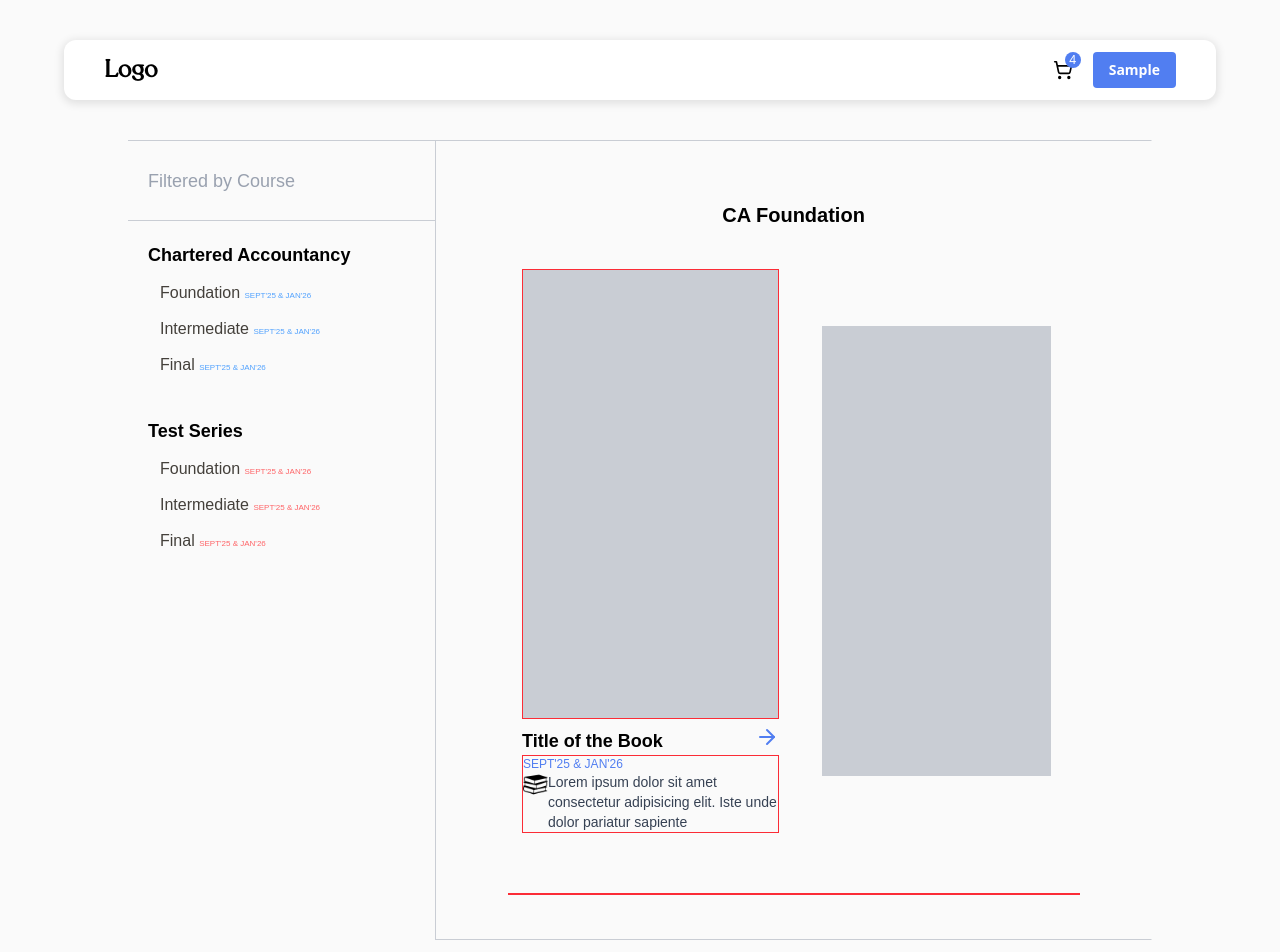
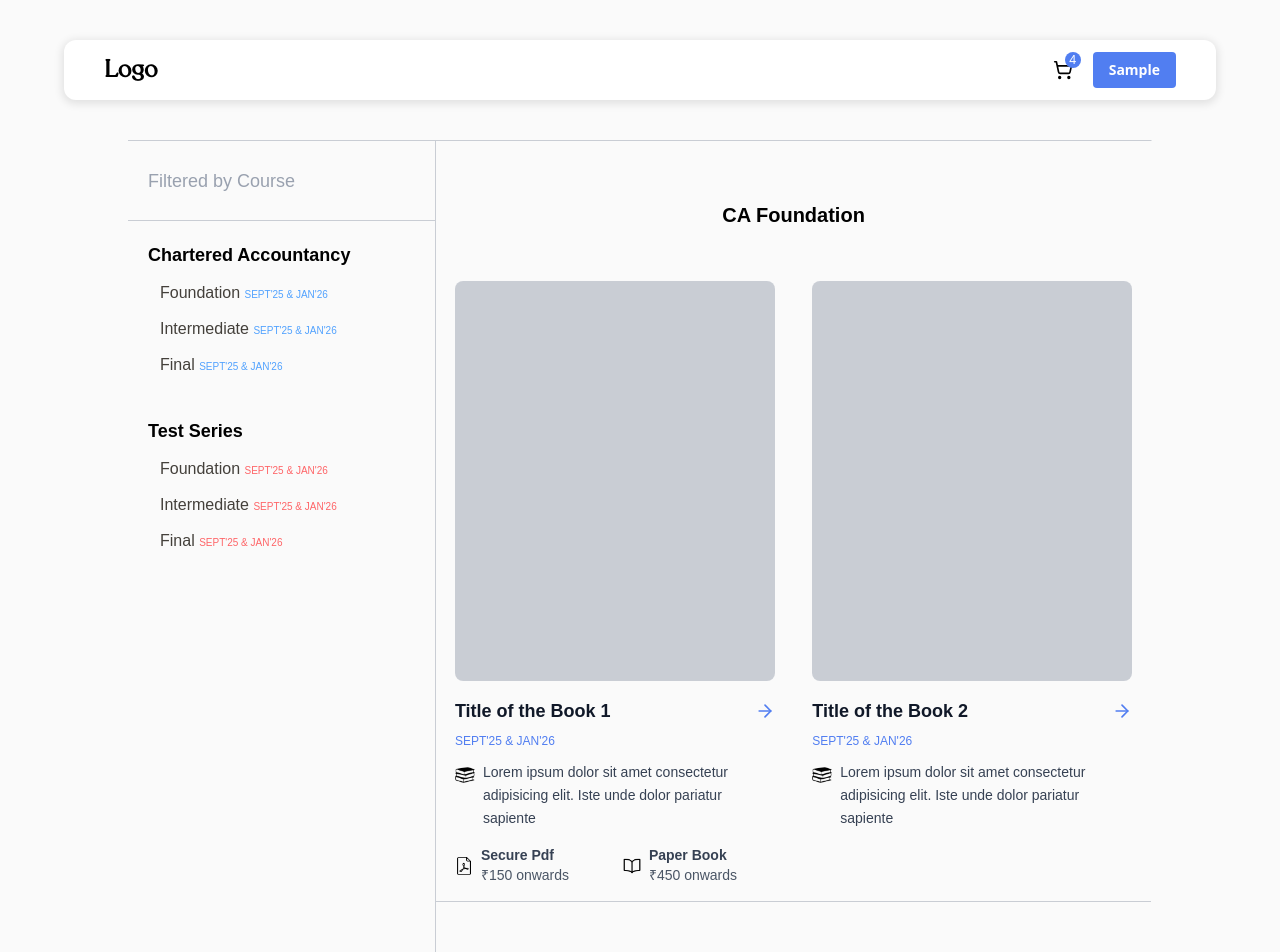
Before and after one commit to zipsar-dev/focus-shop, a React (Vite) app: page / in a window 1280 px wide. Shown: the top 952 px of the page. Built offline with nearby package versions, Linux system fonts and the light colour scheme; the HTML template or start-up script is replaced by a standard one.

Commit message:
feat: shop study material page is fixed

```diff
--- a/src/Components/Shop_Components/Hero/Hero.jsx
+++ b/src/Components/Shop_Components/Hero/Hero.jsx
@@ -2,71 +2,105 @@ import React from "react";
 import Metrials_Cards from "../Metrials_Cards/Metrials_Cards";
 
 const Hero = () => {
-    const data = {
-        "title":"Title of the Book",
-        "Description": "Lorem ipsum dolor sit amet consectetur adipisicing elit. Iste unde dolor pariatur sapiente",
-        "date":"SEPT'25 & JAN'26",
-        "pdf":150,
-        "book":450
-    }
+  const data_1 = {
+    title: "Title of the Book 1",
+    Description:
+      "Lorem ipsum dolor sit amet consectetur adipisicing elit. Iste unde dolor pariatur sapiente",
+    date: "SEPT'25 & JAN'26",
+    pdf: 150,
+    book: 450,
+  };
+
+  const data_2 = {
+    title: "Title of the Book 2",
+    Description:
+      "Lorem ipsum dolor sit amet consectetur adipisicing elit. Iste unde dolor pariatur sapiente",
+    date: "SEPT'25 & JAN'26",
+  };
+
+  const courseData = [
+    { name: "Foundation", date: "SEPT'25 & JAN'26" },
+    { name: "Intermediate", date: "SEPT'25 & JAN'26" },
+    { name: "Final", date: "SEPT'25 & JAN'26" },
+  ];
+
+  const sections = [
+    { title: "CA Foundation", data: [data_1, data_2] },
+    { title: "CA Inter", data: [data_1, data_2] },
+    { title: "CA Final", data: [data_1, data_2] },
+  ];
+
   return (
-    <div className="w-[80%] mx-auto h-screen flex-center mt-20">
-      <div className="w-[30%] border-t border-gray-400/50 h-full">
-        <h1 className="w-full h-[80px] border-b border-gray-400/50 flex-center justify-start text-gray-400 font-body text-lg px-5">
+    <div className="w-[95%] sm:w-[90%] lg:w-[80%] mx-auto min-h-screen flex flex-col lg:flex-row mt-20">
+      {/* Left Sidebar - Hidden on screens below 600px */}
+      <div className="hidden min-[600px]:block w-full lg:w-[30%] border-t border-gray-400/50 h-fit lg:h-full">
+        <h1 className="w-full h-[60px] sm:h-[80px] border-b border-gray-400/50 flex items-center justify-start text-gray-400 font-body text-base sm:text-lg px-3 sm:px-5">
           Filtered by Course
         </h1>
-
-        <div className="mt-5 font-body px-5">
-          <h1 className="font-bold text-lg">Chartered Accountancy</h1>
-          <ul className="px-3">
-            <li className="text-base mt-3 text-stone-700">
-              Foundation{" "}
-              <span className="text-[8px] text-blue-400">SEPT'25 & JAN'26</span>
+        <div className="flex justify-around items-center pb-5 lg:block">
+          {/* Chartered Accountancy Section */}
+          <div className="mt-5 font-body px-3 sm:px-5">
+            <h1 className="font-bold text-base sm:text-lg">
+              Chartered Accountancy
+            </h1>
+            <ul className="px-2 sm:px-3">
+              {courseData.map((course, index) => (
+                <li
+                  key={index}
+                  className="text-sm sm:text-base mt-3 text-stone-700 cursor-pointer hover:text-blue-600 transition-colors"
+                >
+                  {course.name}{" "}
+                  <span className="text-[8px] sm:text-[10px] text-blue-400">
+                    {course.date}
+                  </span>
                 </li>
-            <li className="text-base mt-3 text-stone-700">
-              Intermediate{" "}
-              <span className="text-[8px] text-blue-400">SEPT'25 & JAN'26</span>
-            </li>
-            <li className="text-base mt-3 text-stone-700">
-              Final{" "}
-              <span className="text-[8px] text-blue-400">SEPT'25 & JAN'26</span>
-            </li>
+              ))}
             </ul>
           </div>
 
-        <div className="mt-10 font-body px-5">
-          <h1 className="font-bold text-lg">Test Series</h1>
-          <ul className="px-3">
-            <li className="text-base mt-3 text-stone-700">
-              Foundation{" "}
-              <span className="text-[8px] text-red-400">SEPT'25 & JAN'26</span>
+          {/* Test Series Section */}
+          <div className="mt-8 sm:mt-10 font-body px-3 sm:px-5">
+            <h1 className="font-bold text-base sm:text-lg">Test Series</h1>
+            <ul className="px-2 sm:px-3">
+              {courseData.map((course, index) => (
+                <li
+                  key={index}
+                  className="text-sm sm:text-base mt-3 text-stone-700 cursor-pointer hover:text-red-600 transition-colors"
+                >
+                  {course.name}{" "}
+                  <span className="text-[8px] sm:text-[10px] text-red-400">
+                    {course.date}
+                  </span>
                 </li>
-            <li className="text-base mt-3 text-stone-700">
-              Intermediate{" "}
-              <span className="text-[8px] text-red-400">SEPT'25 & JAN'26</span>
-            </li>
-            <li className="text-base mt-3 text-stone-700">
-              Final{" "}
-              <span className="text-[8px] text-red-400">SEPT'25 & JAN'26</span>
-            </li>
+              ))}
             </ul>
           </div>
         </div>
-      <div className="w-[70%] border border-gray-400/50 border-r-transparent h-full font-body">
-        <div className="w-full mt-15 col-center">
-          <h1 className="text-xl font-semibold">CA Foundation</h1>
-          <div className="w-[80%] mx-auto flex-center mt-10">
-            <div className="w-1/2 col-center">
-              <Metrials_Cards data={data}/>
       </div>
-            <div className="w-1/2 flex-center">
-              <div className="w-[80%] h-[450px] bg-gray-400/50"></div>
+
+      {/* Right Content Area - Full width on mobile */}
+      <div className="w-full lg:w-[70%] border-gray-400/50 border-t lg:border lg:border-r-transparent h-fit lg:h-full font-body">
+        {sections.map((section, sectionIndex) => (
+          <div
+            key={sectionIndex}
+            className="w-full mt-6 sm:mt-8 lg:mt-15 flex flex-col items-center"
+          >
+            <h1 className="text-lg sm:text-xl font-semibold mb-6 sm:mb-8">
+              {section.title}
+            </h1>
+
+            {/* Materials Cards Container */}
+            <div className="w-full max-w-6xl px-2 sm:px-4 pb-4 border-b border-gray-400/50">
+              <div className="grid grid-cols-1 sm:grid-cols-2 gap-4 sm:gap-6 lg:gap-8">
+                {section.data.map((cardData, cardIndex) => (
+                  <div key={cardIndex} className="flex justify-center">
+                    <Metrials_Cards data={cardData} />
+                  </div>
+                ))}
               </div>
             </div>
           </div>
-        <div className="w-[80%] mx-auto mt-15 border border-red-500">
-          <div></div>
-        </div>
+        ))}
       </div>
     </div>
   );
--- a/src/Components/Shop_Components/Metrials_Cards/Metrials_Cards.jsx
+++ b/src/Components/Shop_Components/Metrials_Cards/Metrials_Cards.jsx
@@ -1,21 +1,57 @@
 import { ArrowRight } from "lucide-react";
 import React from "react";
 import book from "../../../../public/Images/books.png";
+import pdf from "../../../../public/Images/pdf.png";
+import openBook from "../../../../public/Images/open-book.png";
 
 const Metrials_Cards = ({ data }) => {
   return (
-    <div className="w-[90%] font-body">
-      <div className="border h-[450px] border-red-500 bg-gray-400/50"></div>
-      <div className="flex-between w-full">
-        <h1 className="mt-2 font-semibold text-lg">{data.title}</h1>
-        <ArrowRight color="#517ef1" />
+    <div className="w-full max-w-[320px] mt-5 font-body">
+      {/* Image Container */}
+      <div className="w-full h-[400px] bg-gray-400/50 rounded-lg mb-4"></div>
+
+      {/* Title and Arrow */}
+      <div className="flex items-center justify-between w-full mb-2">
+        <h1 className="font-semibold text-lg text-gray-900 flex-1 pr-2">
+          {data.title}
+        </h1>
+        <ArrowRight color="#517ef1" size={20} className="flex-shrink-0" />
       </div>
-      <div className="w-full border border-red-500">
-        <h3 className="text-xs text-[#517ef1]">{data.date}</h3>
-        <div className="flex">
-          <img src={book} alt="Image" className="w-[25px] h-[25px]" />
-          <p className="text-sm text-gray-700 font-medium">{data.Description}</p>
-        </div>
+
+      {/* Date */}
+      <div className="w-full mb-3">
+        <h3 className="text-xs text-[#517ef1] font-medium">{data.date}</h3>
+      </div>
+
+      {/* Description */}
+      <div className="flex items-start gap-2 mb-4">
+        <img src={book} alt="Book" className="w-[20px] h-[20px] mt-1 flex-shrink-0" />
+        <p className="text-sm text-gray-700 font-medium leading-relaxed">
+          {data.Description}
+        </p>
+      </div>
+
+      {/* Price Options */}
+      <div className="w-full flex flex-col sm:flex-row gap-4">
+        {data.pdf && (
+          <div className="flex items-start gap-2 flex-1">
+            <img src={pdf} alt="PDF" className="w-[18px] h-[18px] mt-3 flex-shrink-0" />
+            <div className="flex flex-col">
+              <p className="text-sm text-gray-700 font-semibold">Secure Pdf</p>
+              <p className="text-sm text-gray-600">₹{data.pdf} onwards</p>
+            </div>
+          </div>
+        )}
+
+        {data.book && (
+          <div className="flex items-start gap-2 flex-1">
+            <img src={openBook} alt="Book" className="w-[18px] h-[18px] mt-3 flex-shrink-0" />
+            <div className="flex flex-col">
+              <p className="text-sm text-gray-700 font-semibold">Paper Book</p>
+              <p className="text-sm text-gray-600">₹{data.book} onwards</p>
+            </div>
+          </div>
+        )}
       </div>
     </div>
   );
--- a/src/Components/Shop_Components/Selected_Hero/Selected_Hero.jsx
+++ b/src/Components/Shop_Components/Selected_Hero/Selected_Hero.jsx
@@ -1,7 +1,7 @@
 import React from "react";
 import { BookOpen, FileLock2, PackageCheck, Truck } from "lucide-react";
 
-export default function Selected_Hero({ debug = true }) {
+export default function Selected_Hero({ debug = false }) {
   // Dev border toggler
   const border = (cmd) =>
     debug ? `border border-dashed border-red-400 p-2 rounded` : "";
```
Lines whose indentation alone changed are shown as unchanged.
